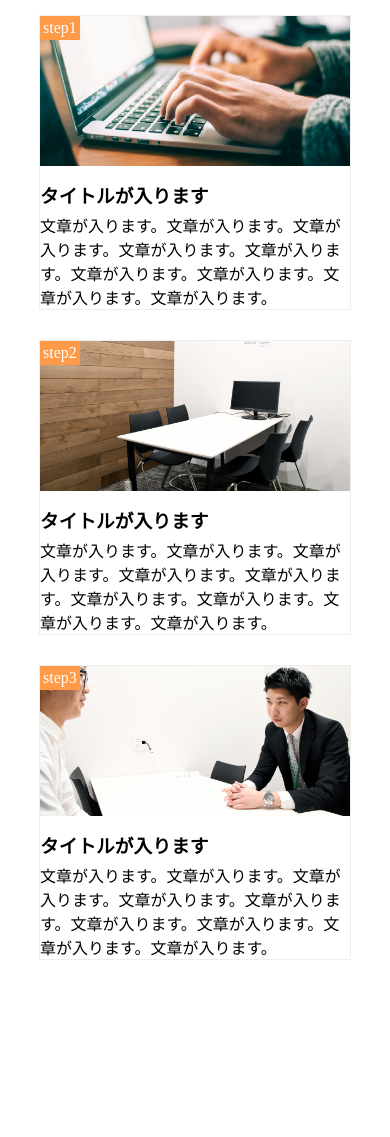
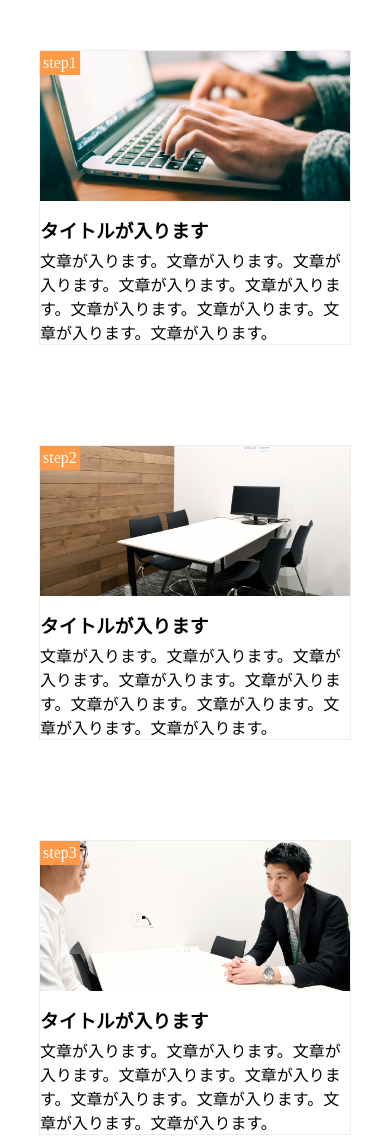
Before and after one commit to bunashimeji1007/git-practice, a plain HTML site: page index.html in a window 390 px wide. Before the commit the page ends 975 px from the top, so only its background shows below. Drawn offline with Linux system fonts and the light colour scheme.

Commit message:
課題1二回目

```diff
--- a/style.css
+++ b/style.css
@@ -69,7 +69,7 @@ main{
   .step-box {
   	width: 80%;
   	padding: 0;
-  	margin: 15px 10%;
+  	margin: 50px 10%;
   }
 
 }
```
